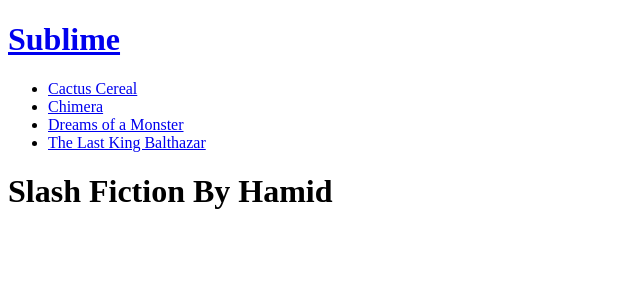
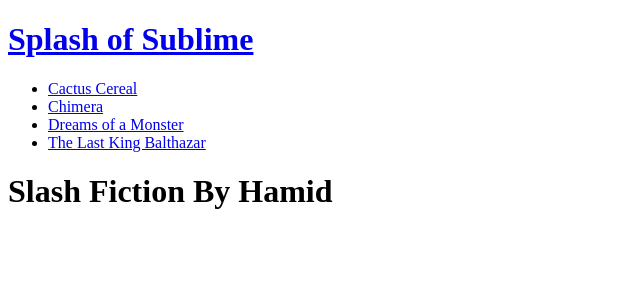
Before and after one commit to yukseltron/mono-drift, a Vue app: page / in a window 1280 px wide. Shown: the top 300 px of the page, without its empty margins (0-640 px from the left). Built offline with nearby package versions, Linux system fonts and the light colour scheme.

Commit message:
updated README, changed title

```diff
--- a/index.html
+++ b/index.html
@@ -3,7 +3,7 @@
 <head>
   <meta charset="utf-8">
   <meta name="viewport" content="width=device-width,initial-scale=1.0">
-  <title>Sublime Splash</title>
+  <title>Splash of Sublime</title>
 </head>
 <body>
 <div id="app"></div>
--- a/src/App.vue
+++ b/src/App.vue
@@ -2,7 +2,7 @@
   <div id="app">
     <div class="container">
       <div>
-        <router-link to="/"><h1>Sublime</h1></router-link>
+        <router-link to="/"><h1>Splash of Sublime</h1></router-link>
         <ul class="navbar-nav">
           <li class="nav-item">
             <router-link to="/cactuscereal">Cactus Cereal</router-link>
```
Also changed, not shown: 1 other file (tests, documents, lock files or other folders).
